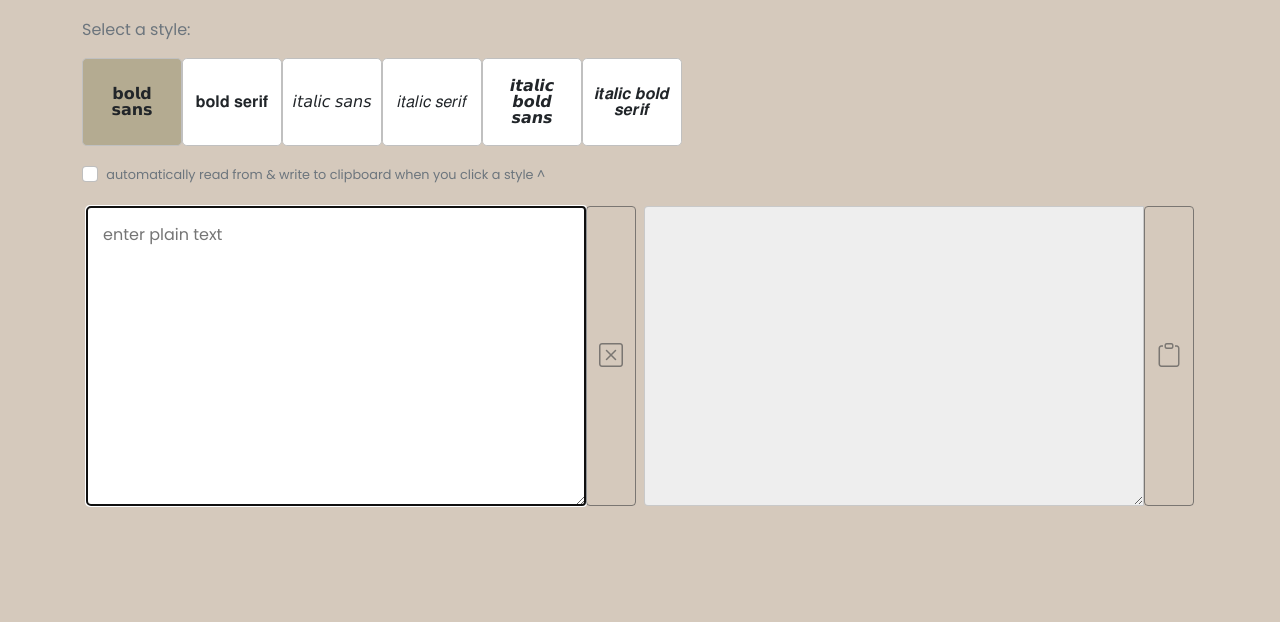
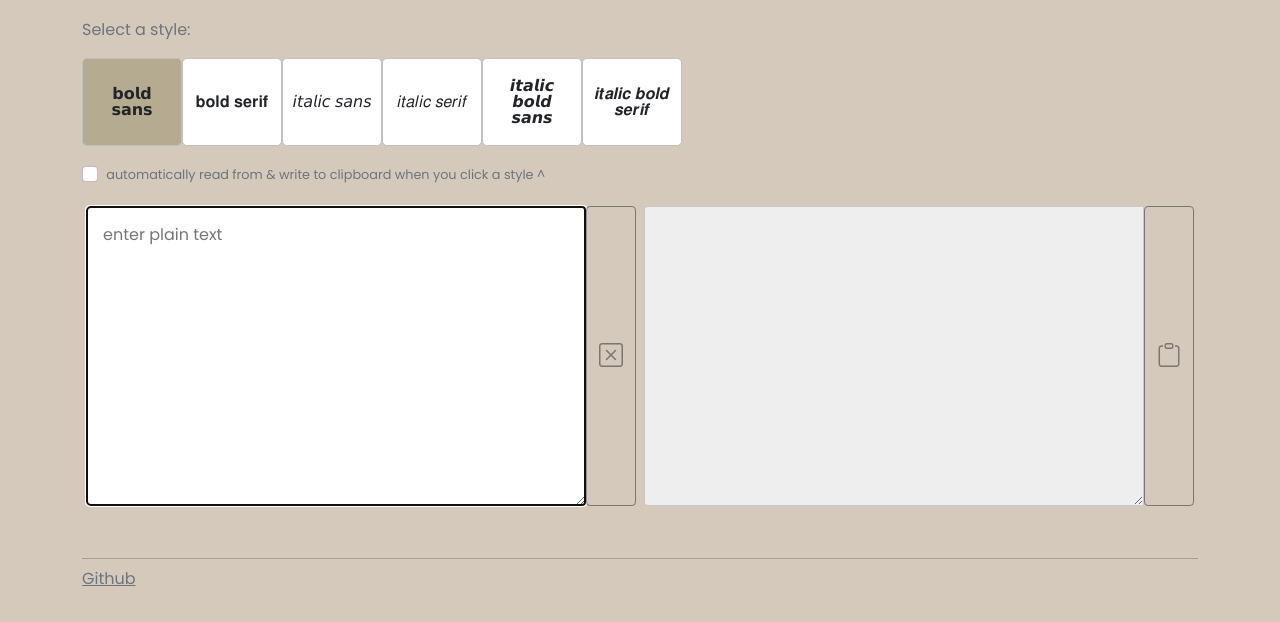
Before and after one commit to richardkentng/plainText-to-unicodeText, a plain HTML site: page src/index.html in a window 1280 px wide. Shown: the part 102-724 px from the top of the page. Drawn offline with nearby package versions, Linux system fonts and the light colour scheme.

Commit message:
adds footer w github link

```diff
--- a/src/index.html
+++ b/src/index.html
@@ -51,5 +51,14 @@
 				<div class="toast-body"><!-- populated by javascript --></div>
 			</div>
 		</div>
+		<footer class="mt-5">
+			<hr class="my-2">
+			<a
+			class="text-muted"
+			href="https://github.com/richardkentng/plainText-to-unicodeText"
+			target="_blank"
+			>Github
+			</a>
+		</footer>
 </body>
 </html>
```
Lines whose indentation alone changed are shown as unchanged.
